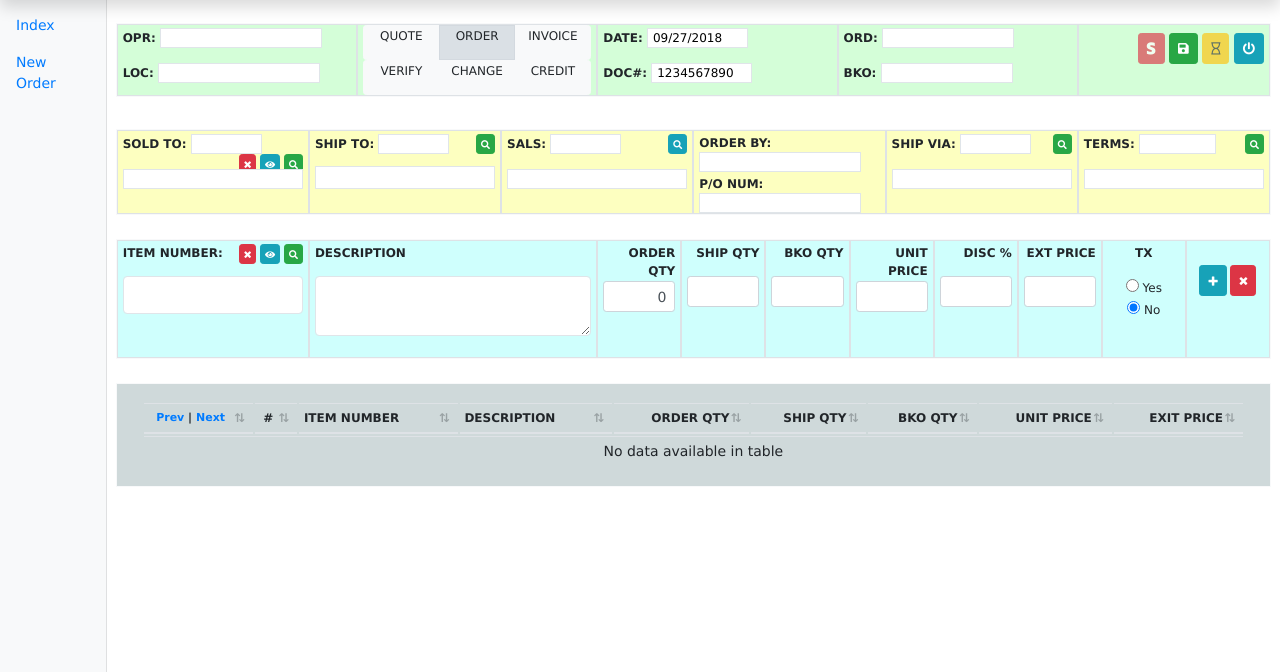
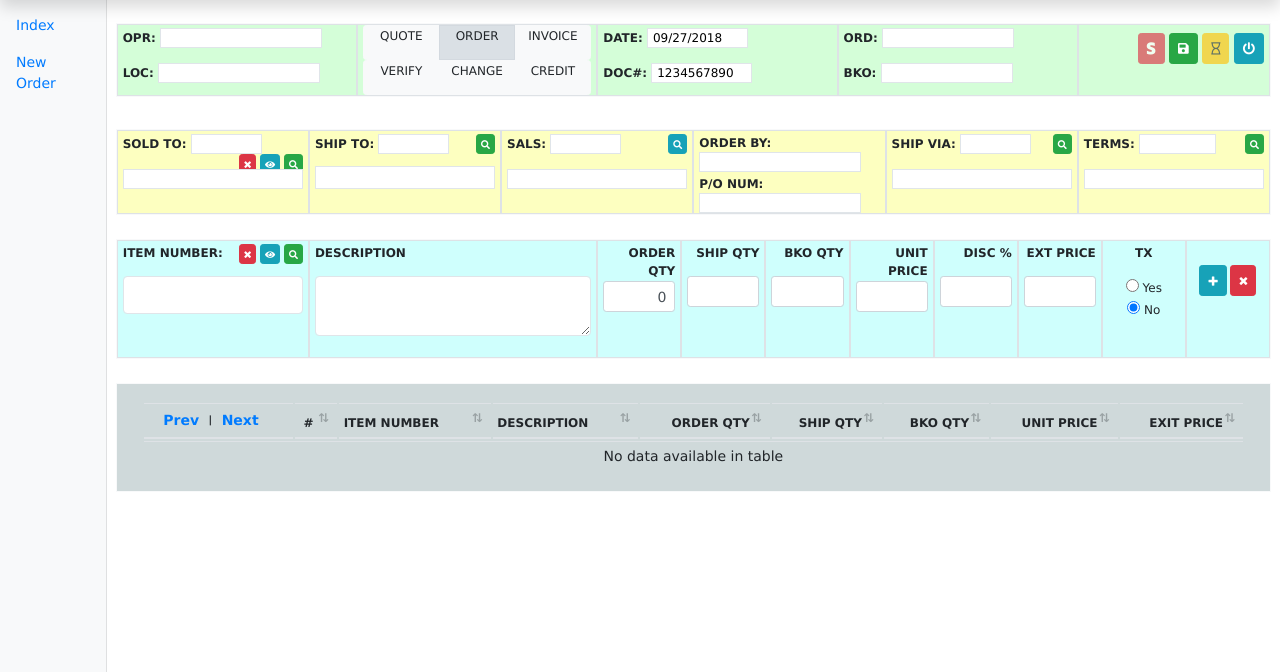
Before and after one commit to oliveram2284/refri_pos, a CodeIgniter app: page /database/main/new_order in a window 1280 px wide. Shown: the part 49-721 px from the top of the page. Run offline with CodeIgniter, Linux system fonts and the light colour scheme; data that the repository does not hold is empty; some libraries are stand-ins or nearby versions.

Commit message:
- nueva pagination

```diff
--- a/application/views/orders/order_form.php
+++ b/application/views/orders/order_form.php
@@ -160,7 +160,7 @@
 						<div class="col col-sm border text-center">
 							<br>
 						<label class="text-center">
-							<button  type="button" id="bt_add_product" class="btn btn-info btn-sm " col="3" row="3"><i class="fas fa-plus fa-xs"></i></button>
+							<button  type="button"type="button" id="bt_add_product" class="btn btn-info btn-sm " col="3" row="3"><i class="fas fa-plus fa-xs"></i></button>
 							<button type="button" id="bt_clear_product_form2" class="btn btn-danger btn-sm "><i class="fas fa-times fa-xs"></i></button> </label>
 						</div>
 					</div>
@@ -173,8 +173,10 @@
 							<thead>
 								<tr>
 									<th class="text-center" >
-										<div id="new_pagination" style="font-size: 11px;font-weight: 600;">
-											<a href="#"> Prev </a>|<a href="#"> Next </a>
+										<div id="new_pagination" style="font-size: 10px;font-weight: 600;">
+											<button type="button" class="btn btn-link btn-sm" href="#" id="previus_bt" > Prev </button>
+											|
+											<button type="button" class="btn btn-link btn-sm"  id="next_bt"> Next </button>
 										</div>
 									</th>
 									<th> # </th>
--- a/assets/css/dashboard.css
+++ b/assets/css/dashboard.css
@@ -187,6 +187,11 @@
         overflow: hidden
     }
 
+    #cart_table .btn.btn-link {
+        padding: 0px 5px;
+        font-weight: bold;
+    }
+
     .find_customer_datatable .table-sm td,
     .find_customer_datatable .table-sm th {
         padding: .2em;
--- a/assets/js_library/orders/order_form.js
+++ b/assets/js_library/orders/order_form.js
@@ -16,10 +16,11 @@ $(function() {
         "columnDefs": [
             { 'targets': 1, render: function(data, type, row, meta) { return meta.row + 1; } },
             { "targets": [0, 1], "className": 'text-center', },
-            { "targets": [8], "visible": false }
+            { "targets": [8], "visible": false },
+            { "targets": 0, "orderable": false }
         ],
         "order": [
-            [1, "ASC"]
+            [1, "DESC"]
         ],
     });
 
@@ -374,6 +375,15 @@ $(function() {
         });
     });
 
+    $(document).on('click', "#cart_table_wrapper #previus_bt", function() {
+        console.log("===> #cart_table #previus_bt");
+        console.log($('#cart_table_wrapper').find('#cart_table_previous a').html());
+        $('#cart_table_wrapper').find('#cart_table_previous a').trigger('click');
+    })
+    $(document).on('click', "#cart_table_wrapper #next_bt", function() {
+        console.log("===> #cart_table #next");
+        $('#cart_table_wrapper').find('#cart_table_next a').trigger('click');
+    })
 
     //$(document).on('click', "#cart_table .bt_item_external", function() {});
     /*
```
